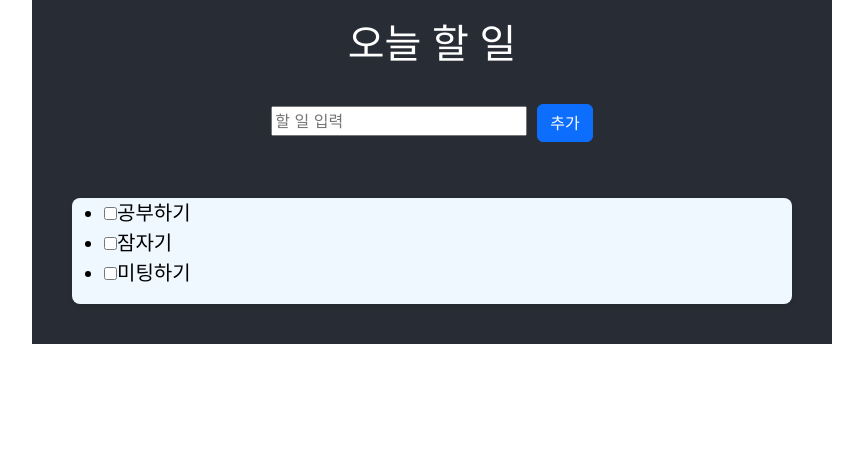
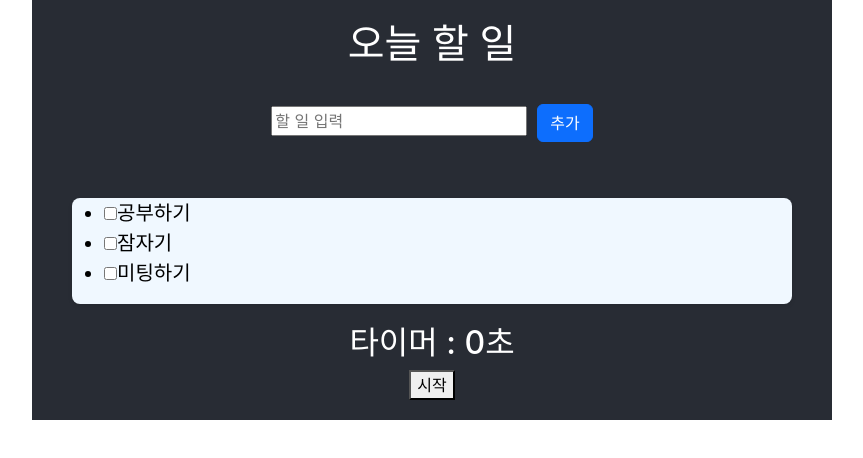
Before and after one commit to davemins/practice-React, a React (Create React App) app in the folder to-do-list/: page / in a window 1280 px wide. Shown: the top 458 px of the page, without its empty margins (208-1071 px from the left). Built offline with nearby package versions, Linux system fonts and the light colour scheme.

Commit message:
feat: 타이머 추가

```diff
--- a/to-do-list/src/App.tsx
+++ b/to-do-list/src/App.tsx
@@ -2,6 +2,7 @@
 import logo from './logo.svg';
 import './App.css';
 import ToDoList from './ToDoList';
+import Timer from './Timer';
 
 function App() {
   const handleClick = () => {
@@ -11,6 +12,7 @@
   return (
     <div className='container'>
       <ToDoList></ToDoList>
+      <Timer></Timer>
     </div>
   );
 }
--- /dev/null
+++ b/to-do-list/src/Timer.tsx
@@ -0,0 +1,21 @@
+import { useState } from "react";
+
+const Timer: React.FC = () => {
+    const [seconds, setSeconds] = useState<number>(0);
+
+    return (
+        <div>
+            <h2>타이머 : {seconds}초</h2>
+            <button onClick={
+                function () {
+                    setInterval(() => {
+                        setSeconds((prev) => prev + 1)
+
+                    }, 1000)
+                }
+            }>시작</button>
+        </div>
+    )
+}
+
+export default Timer
```
